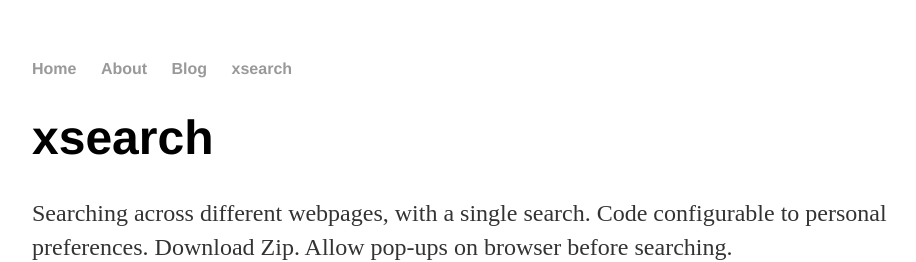
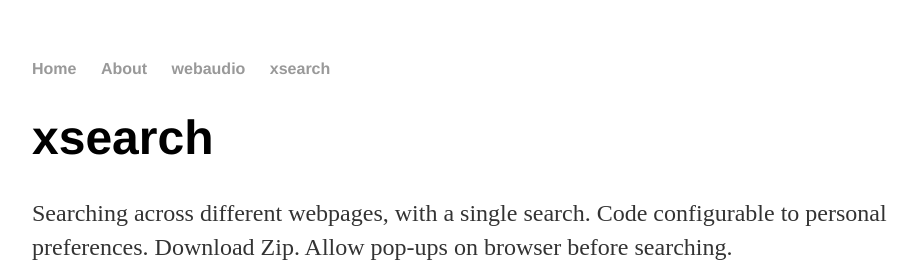
Before and after one commit to lynettequek/lynettequek.github.io, a Jekyll site: the page built from xsearch/index.html, in a window 1280 px wide. Shown: the top 262 px of the page, without its empty margins (160-1076 px from the left). Built offline with Jekyll 4.4.1, drawn with Linux system fonts in a browser that asks for light colours.

Commit message:
Update default.html

```diff
--- a/_layouts/default.html
+++ b/_layouts/default.html
@@ -11,7 +11,7 @@
 	        		<li><a href="/">Home</a></li>
 		        	<li><a href="/about">About</a></li>
 	        		<!-- <li><a href="/cv">CV</a></li> -->
-	        		<li><a href="/blog">Blog</a></li>
+	        		<li><a href="/blog">webaudio</a></li>
 				<li><a href="/xsearch">xsearch</a></li>
 	    		</ul>
 			</nav>
```
